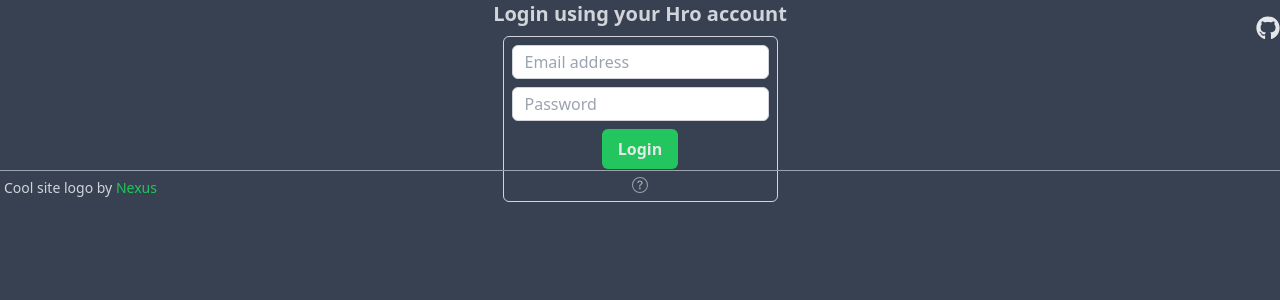
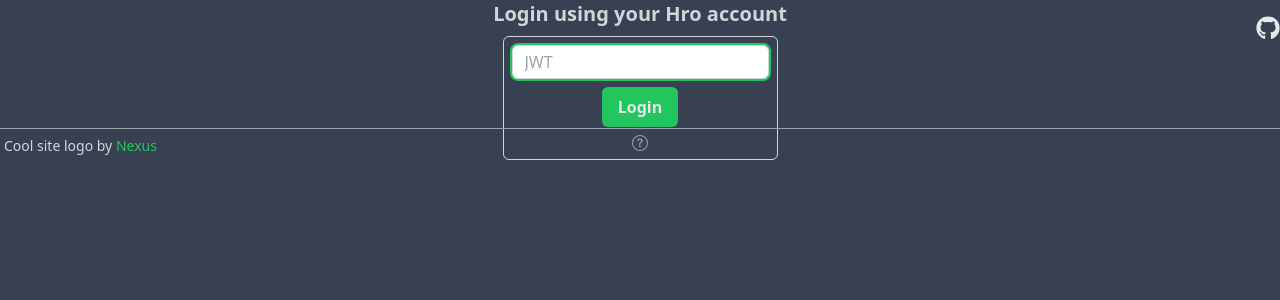
Before and after one commit to vipgio/hro-vip, a Next.js app: page /login in a window 1280 px wide. Shown: the top 300 px of the page. Built offline with nearby package versions, Linux system fonts and the light colour scheme; what axios-rate-limit would draw is missing.

Commit message:
switched to jwt

```diff
--- a/pages/_app.js
+++ b/pages/_app.js
@@ -21,7 +21,7 @@ const App = ({ Component, pageProps }) => {
 		"/trades",
 		"/transfer",
 	];
-	const premiumRoutes = ["/mintsearch"];
+	const premiumRoutes = [];
 	return (
 		<>
 			<UserContextProvider>
--- /dev/null
+++ b/pages/api/info.js
@@ -0,0 +1,26 @@
+import axios from "axios";
+import axiosRateLimit from "axios-rate-limit";
+const http = axiosRateLimit(axios.create(), { maxRequests: 120, perMilliseconds: 60000 });
+const { API } = require("@/config/config");
+
+export default async function handler(req, res) {
+	const { jwt } = req.headers;
+	if (req.method !== "GET") return res.status(405).json({ error: "Method not allowed" });
+
+	try {
+		const getInfo = async (jwt) => {
+			return http(`${API}/user/info`, {
+				method: "GET",
+				headers: {
+					"Content-Type": "application/json",
+					"x-user-jwt": jwt,
+				},
+			});
+		};
+		const { data } = await getInfo(jwt);
+		res.status(200).json(data);
+	} catch (err) {
+		console.log(err);
+		res.status(err.response.status).json(err.response.data);
+	}
+}
--- a/pages/login.js
+++ b/pages/login.js
@@ -9,61 +9,31 @@ import LoadingSpin from "@/components/LoadingSpin";
 
 const Login = () => {
 	const { setUser, loading, setLoading } = useContext(UserContext);
-	const [email, setEmail] = useState("");
-	const [password, setPassword] = useState("");
-	const [codeEnabled, setCodeEnabled] = useState(false);
-	const [code, setCode] = useState("");
+	const [jwt, setJWT] = useState("");
 
 	const onSubmit = async (e) => {
 		e.preventDefault();
 		setLoading(true);
 		try {
-			const { data } = await axios.post("/api/login", { email, password, code });
-			if (data.success) {
-				const whitelist = await axios.get(
-					`/api/whitelist?username=${data.data.user.username}`
-				);
-
-				if (whitelist.data.info?.banned) {
-					toast.error("I don't like you, fuck off", {
-						position: "top-center",
-						toastId: "banned",
-						progress: 1,
-						closeOnClick: false,
+			const { data } = await axios.get("/api/info", {
+				headers: {
+					jwt: jwt,
+				},
 			});
-				} else {
-					const now = new Date().getTime();
-					const ends = Date.parse(whitelist.data.ends);
-					whitelist.data.info
-						? setUser((_) => {
-								const expired = now > ends;
-								return {
+			console.log(data);
+			setUser({
+				user: {
 					...data.data,
-									info: {
-										transfers: whitelist.data.info.transfers || 0,
-										allowed: expired ? [] : whitelist.data.info.allowed || [],
-										...(!expired && {
-											ends: Math.floor((ends - now) / (1000 * 3600 * 24)),
-										}), //if not expired, add "ends"
 				},
-								};
-						  })
-						: setUser({ ...data.data, info: { allowed: [] } });
-				}
+				jwt: jwt,
+				info: { allowed: [] },
+			});
 			setLoading(false);
-			}
 		} catch (err) {
 			console.log(err);
-			if (!codeEnabled && err.response.data.errorCode === "2fa_invalid") {
-				setCodeEnabled(true);
-				toast.warning("Enter your 2FA code", {
-					toastId: err.response.data.errorCode,
-				});
-			} else {
 			toast.error(err.response.data.error, {
 				toastId: err.response.data.errorCode,
 			});
-			}
 			setLoading(false);
 		}
 	};
@@ -99,42 +69,17 @@ const Login = () => {
 					onSubmit={onSubmit}
 				>
 					<input
-						type='email'
-						name='email'
-						placeholder='Email address'
-						value={email}
-						required={true}
-						onChange={(e) => setEmail(e.target.value)}
-						autoComplete='email'
-						disabled={loading}
-						className={`input-field ${loading ? "cursor-not-allowed opacity-50" : ""}`}
-					/>
-
-					<input
-						type='password'
-						name='password'
-						placeholder='Password'
-						value={password}
-						required={true}
-						onChange={(e) => setPassword(e.target.value)}
-						autoComplete='current-password'
-						disabled={loading}
-						className={`input-field ${loading ? "cursor-not-allowed opacity-50" : ""}`}
-					/>
-
-					{codeEnabled && (
-						<input
 						type='text'
-							name='2fa'
+						name='jwt'
 						autoComplete='off'
-							placeholder='Two Factor Authentication'
-							value={code}
-							onChange={(e) => setCode(e.target.value)}
+						placeholder='JWT'
+						value={jwt}
+						onChange={(e) => setJWT(e.target.value)}
 						disabled={loading}
 						className={`input-field ${loading ? "cursor-not-allowed opacity-50" : ""}`}
 						autoFocus
 					/>
-					)}
+
 					<button type='submit' disabled={loading} className='submit-button'>
 						{loading ? <LoadingSpin /> : "Login"}
 					</button>
```
Lines whose indentation alone changed are shown as unchanged.
